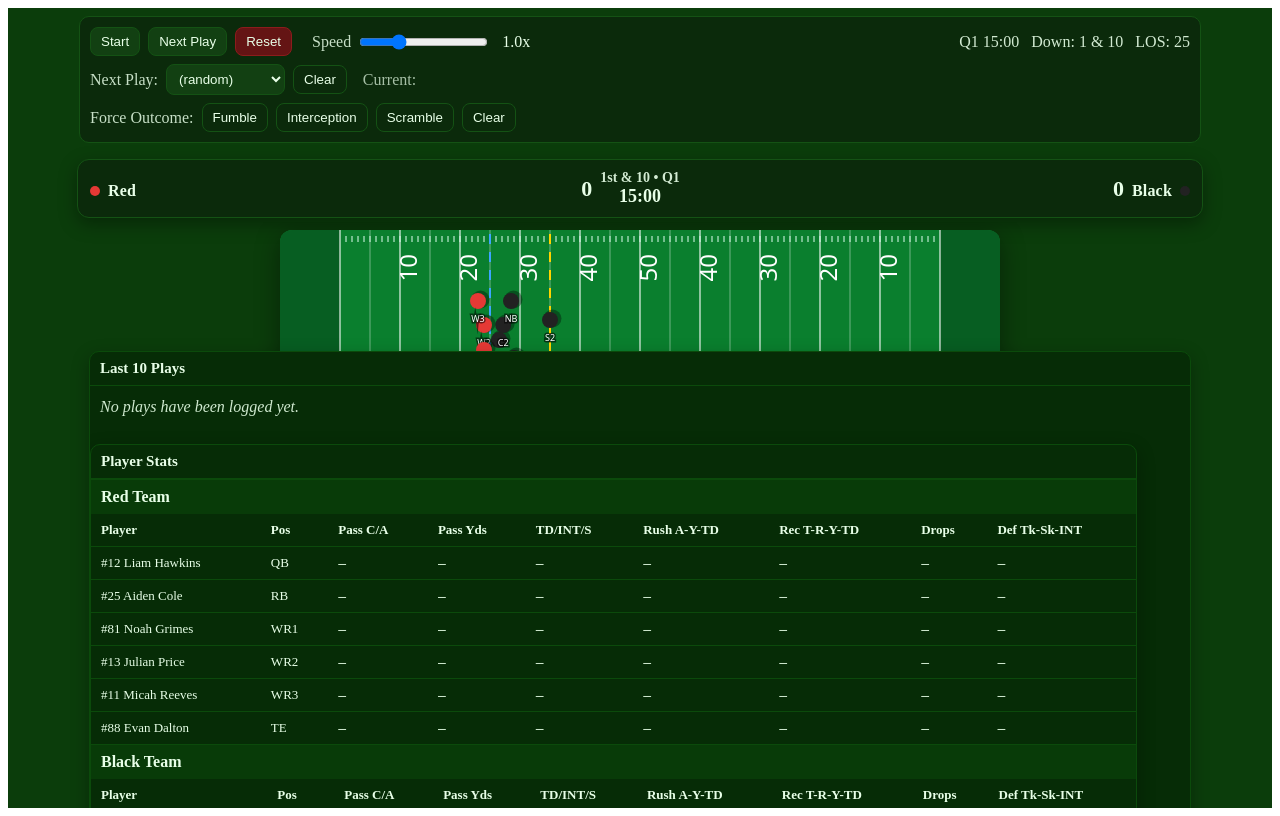
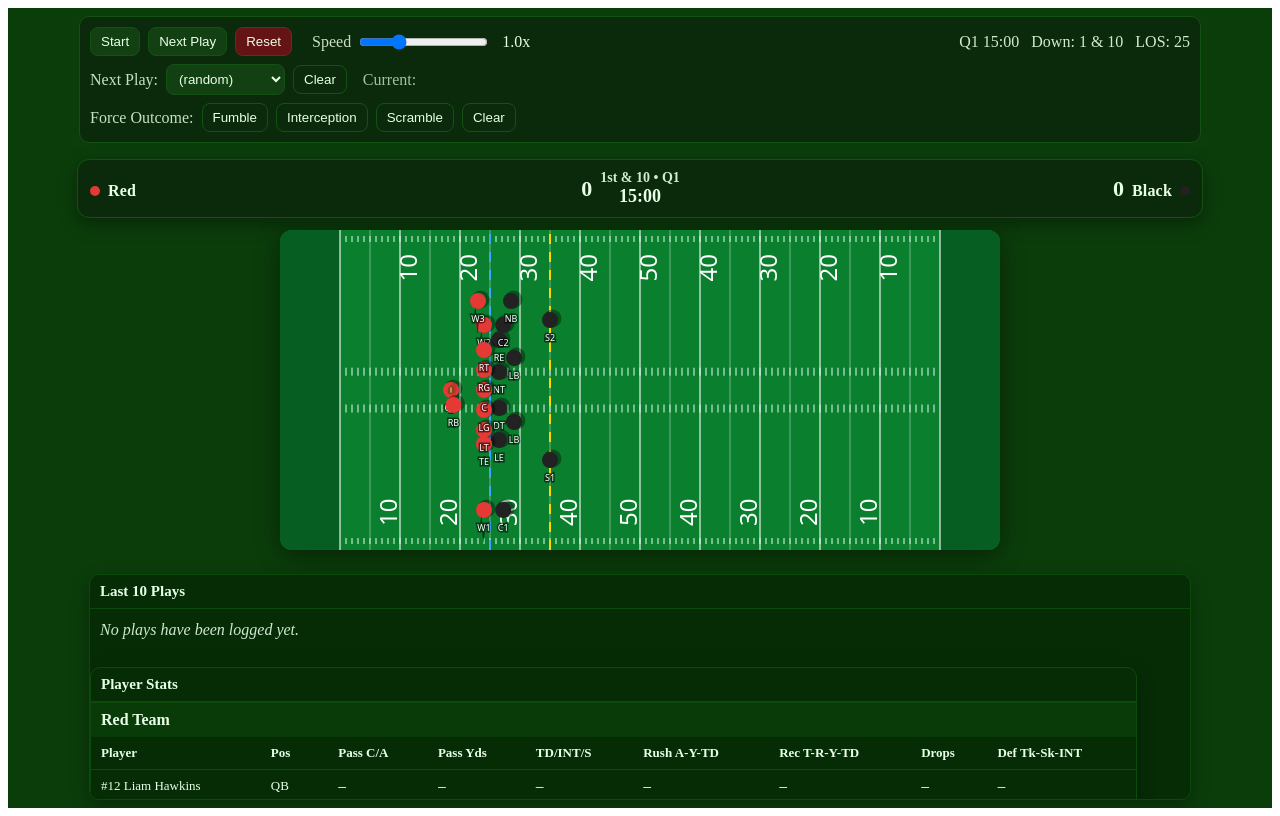
Before and after one commit to toofpaste/blootyball, a React (Create React App) app: page / in a window 1280 px wide. Built offline with nearby package versions, Linux system fonts and the light colour scheme.

Commit message:
Fix layout spacing to keep field visible

```diff
--- a/src/App.jsx
+++ b/src/App.jsx
@@ -88,7 +88,16 @@ export default function App() {
               down={state.drive.down}
              toGo={state.drive.toGo}
       />
-      <div style={{ display: 'grid', placeItems: 'center', padding: '8px', overflow: 'auto' }}>
+      <div
+        style={{
+          display: 'flex',
+          flexDirection: 'column',
+          alignItems: 'center',
+          padding: '8px',
+          gap: '12px',
+          overflowY: 'auto',
+        }}
+      >
         <canvas
           ref={canvasRef}
           style={{ borderRadius: 12, boxShadow: '0 6px 24px rgba(0,0,0,0.4)', background: '#0a7f2e' }}
```
